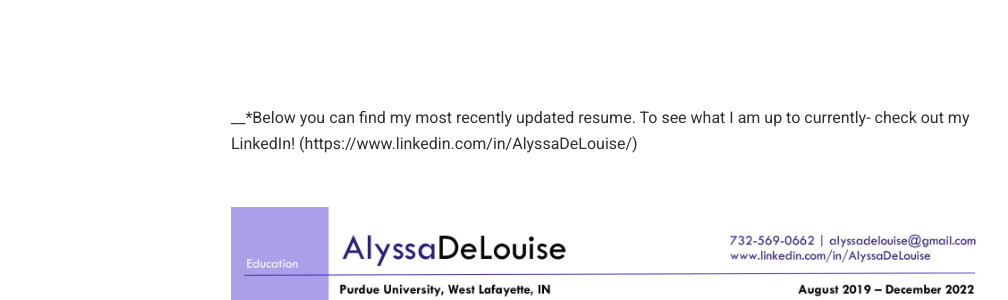
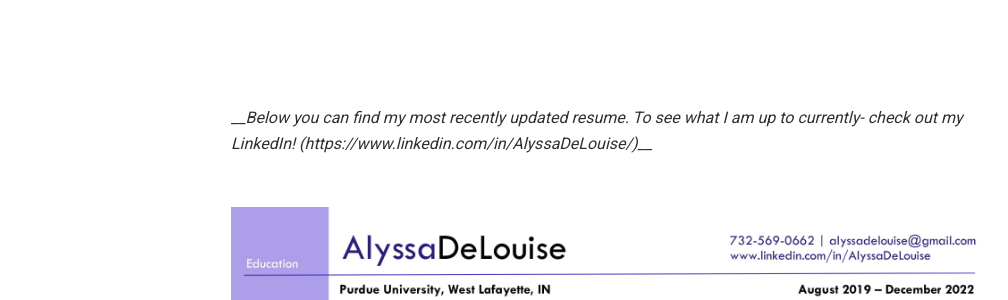
Before and after one commit to alyssadelouise/home, a Jekyll site: the page built from _pages/resume.md, in a window 1280 px wide. Shown: the part 306-606 px from the top of the page, without its empty margins (29-1037 px from the left). Built offline with Jekyll 4.4.1, drawn with Linux system fonts in a browser that asks for light colours; nearby versions of some CDN libraries; comment, search, counter and statistics services are not loaded.

```diff
--- a/_pages/resume.md
+++ b/_pages/resume.md
@@ -4,6 +4,6 @@ title: Resume
 permalink: /resume/
 ---
 __*Below you can find my most recently updated resume.
-To see what I am up to currently- check out my LinkedIn! (https://www.linkedin.com/in/AlyssaDeLouise/)
+To see what I am up to currently- check out my LinkedIn! (https://www.linkedin.com/in/AlyssaDeLouise/)__*
 
 <img src="{{ site.baseurl }}/images/picresume.jpg" alt="{{ 'Resume' }}">
```
